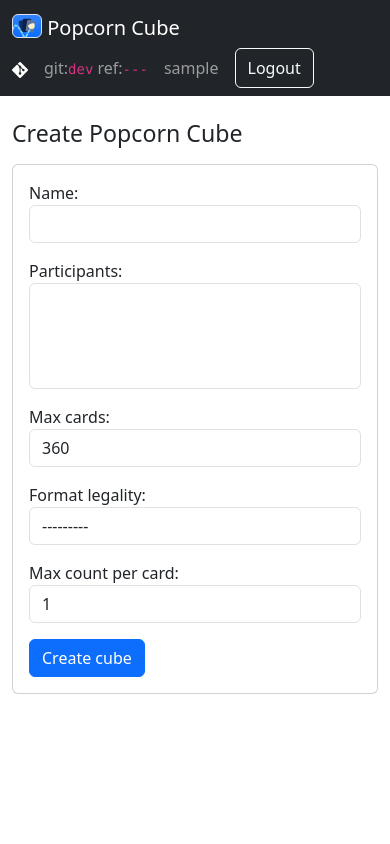
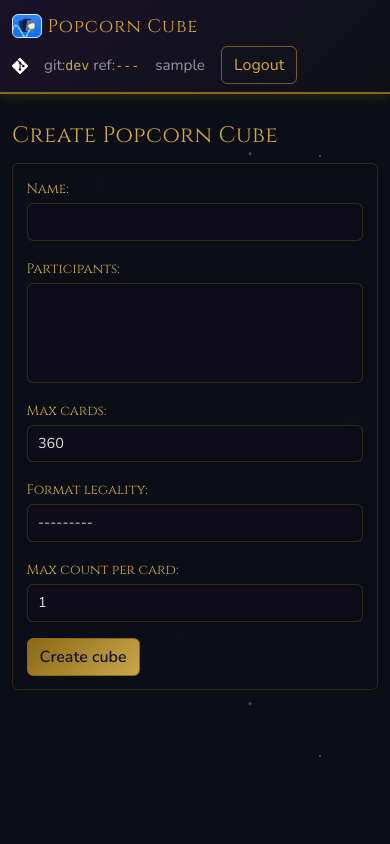
Before and after one commit to vtbassmatt/popcorn-cube, a Django app: page /cubes/new/ in a window 390 px wide. Run offline with Django 5.2, Linux system fonts and the light colour scheme; the visitor is signed in with stand-in values (Sample User, id 1); data comes from the database, SQL or seed files in the repository; lists and menus that the app fills with data are empty.

Commit message:
Add MTG dark theme, sky effects, and card image grids
- Add theme.css with dark mystical UI, Cinzel/Nunito fonts, star field backgrounds
- Add sky-effects.js with shooting stars and dragon canvas animations
- Convert 'previous round cards' section to responsive card image grid
- Add canvas element and sky effects script to base template
- Gitignore _static/ (collectstatic output)

```diff
--- /dev/null
+++ b/cubes/static/cubes/sky-effects.js
@@ -0,0 +1,210 @@
+// Shooting stars and dragon sky effects.
+(function () {
+  "use strict";
+
+  const canvas = document.getElementById("sky-effects");
+  if (!canvas) return;
+  const ctx = canvas.getContext("2d");
+
+  function resize() {
+    canvas.width = window.innerWidth;
+    canvas.height = window.innerHeight;
+  }
+  resize();
+  window.addEventListener("resize", resize);
+
+  // --- Shooting stars ---
+  const shootingStars = [];
+
+  function spawnShootingStar() {
+    const startX = Math.random() * canvas.width * 0.8;
+    const startY = Math.random() * canvas.height * 0.4;
+    shootingStars.push({
+      x: startX,
+      y: startY,
+      vx: 3 + Math.random() * 4,
+      vy: 1.5 + Math.random() * 2,
+      len: 30 + Math.random() * 60,
+      life: 1.0,
+      decay: 0.008 + Math.random() * 0.012,
+    });
+    // Next shooting star in 3-10 seconds
+    setTimeout(spawnShootingStar, 3000 + Math.random() * 7000);
+  }
+  // First one after 1-4s
+  setTimeout(spawnShootingStar, 1000 + Math.random() * 3000);
+
+  function drawShootingStar(s) {
+    const tailX = s.x - (s.vx / Math.sqrt(s.vx * s.vx + s.vy * s.vy)) * s.len;
+    const tailY = s.y - (s.vy / Math.sqrt(s.vx * s.vx + s.vy * s.vy)) * s.len;
+    const grad = ctx.createLinearGradient(tailX, tailY, s.x, s.y);
+    grad.addColorStop(0, "rgba(255,255,255,0)");
+    grad.addColorStop(1, `rgba(255,255,240,${s.life * 0.9})`);
+    ctx.strokeStyle = grad;
+    ctx.lineWidth = 1.5;
+    ctx.beginPath();
+    ctx.moveTo(tailX, tailY);
+    ctx.lineTo(s.x, s.y);
+    ctx.stroke();
+    // Bright head
+    ctx.fillStyle = `rgba(255,255,240,${s.life})`;
+    ctx.beginPath();
+    ctx.arc(s.x, s.y, 1.5, 0, Math.PI * 2);
+    ctx.fill();
+  }
+
+  // --- Dragon ---
+  let dragon = null;
+
+  // Dragon SVG path points (wing-flapping silhouette)
+  function drawDragon(d) {
+    ctx.save();
+    ctx.translate(d.x, d.y);
+    ctx.scale(d.dir, 1);
+    ctx.scale(d.size, d.size);
+    const wingPhase = Math.sin(d.wingT) * 0.4;
+
+    ctx.fillStyle = `rgba(100,15,15,${d.opacity})`;
+    ctx.strokeStyle = `rgba(60,5,5,${d.opacity})`;
+    ctx.lineWidth = 0.5;
+
+    // Body
+    ctx.beginPath();
+    ctx.ellipse(0, 0, 18, 5, 0, 0, Math.PI * 2);
+    ctx.fill();
+    ctx.stroke();
+
+    // Neck + head
+    ctx.beginPath();
+    ctx.moveTo(15, -2);
+    ctx.quadraticCurveTo(22, -6, 26, -4);
+    ctx.quadraticCurveTo(28, -3, 27, -1);
+    ctx.quadraticCurveTo(24, 0, 22, -1);
+    ctx.quadraticCurveTo(18, 0, 15, 2);
+    ctx.fill();
+    ctx.stroke();
+    // Eye
+    ctx.fillStyle = `rgba(255,180,0,${d.opacity})`;
+    ctx.beginPath();
+    ctx.arc(25, -3, 0.8, 0, Math.PI * 2);
+    ctx.fill();
+    // Horns
+    ctx.strokeStyle = `rgba(80,20,20,${d.opacity})`;
+    ctx.beginPath();
+    ctx.moveTo(25, -5);
+    ctx.lineTo(27, -8);
+    ctx.moveTo(23, -5);
+    ctx.lineTo(24, -8);
+    ctx.stroke();
+
+    // Tail
+    ctx.fillStyle = `rgba(100,15,15,${d.opacity})`;
+    ctx.strokeStyle = `rgba(60,5,5,${d.opacity})`;
+    ctx.beginPath();
+    ctx.moveTo(-16, 0);
+    ctx.quadraticCurveTo(-24, -2 + Math.sin(d.wingT * 0.7) * 2, -30, 1);
+    ctx.quadraticCurveTo(-32, 3, -30, 2);
+    ctx.quadraticCurveTo(-24, 2, -16, 2);
+    ctx.fill();
+    ctx.stroke();
+    // Tail spike
+    ctx.beginPath();
+    ctx.moveTo(-30, 1);
+    ctx.lineTo(-34, -1);
+    ctx.lineTo(-32, 3);
+    ctx.fill();
+
+    // Wings (flapping)
+    ctx.fillStyle = `rgba(90,10,10,${d.opacity * 0.8})`;
+    // Upper wing
+    ctx.beginPath();
+    ctx.moveTo(-5, -4);
+    ctx.quadraticCurveTo(-2, -14 + wingPhase * 15, 10, -12 + wingPhase * 18);
+    ctx.quadraticCurveTo(14, -10 + wingPhase * 14, 12, -5);
+    ctx.quadraticCurveTo(5, -4, -5, -4);
+    ctx.fill();
+    ctx.stroke();
+    // Wing membrane lines
+    ctx.strokeStyle = `rgba(60,5,5,${d.opacity * 0.5})`;
+    ctx.beginPath();
+    ctx.moveTo(0, -4);
+    ctx.quadraticCurveTo(2, -10 + wingPhase * 12, 6, -11 + wingPhase * 15);
+    ctx.moveTo(5, -4);
+    ctx.quadraticCurveTo(7, -9 + wingPhase * 11, 10, -10 + wingPhase * 14);
+    ctx.stroke();
+
+    // Legs
+    ctx.strokeStyle = `rgba(80,10,10,${d.opacity})`;
+    ctx.lineWidth = 1;
+    ctx.beginPath();
+    ctx.moveTo(-4, 4);
+    ctx.lineTo(-5, 9);
+    ctx.lineTo(-3, 9);
+    ctx.moveTo(4, 4);
+    ctx.lineTo(3, 9);
+    ctx.lineTo(5, 9);
+    ctx.stroke();
+
+    ctx.restore();
+  }
+
+  function spawnDragon() {
+    const fromLeft = Math.random() > 0.5;
+    dragon = {
+      x: fromLeft ? -80 : canvas.width + 80,
+      y: 40 + Math.random() * canvas.height * 0.25,
+      vx: (fromLeft ? 1 : -1) * (0.6 + Math.random() * 0.8),
+      dir: fromLeft ? 1 : -1,
+      wingT: 0,
+      size: 0.9 + Math.random() * 0.6,
+      opacity: 0,
+    };
+    // Next dragon in 45-120 seconds
+    setTimeout(spawnDragon, 45000 + Math.random() * 75000);
+  }
+  // First dragon after 15-40s
+  setTimeout(spawnDragon, 15000 + Math.random() * 25000);
+
+  // --- Animation loop ---
+  function frame() {
+    ctx.clearRect(0, 0, canvas.width, canvas.height);
+
+    // Shooting stars
+    for (let i = shootingStars.length - 1; i >= 0; i--) {
+      const s = shootingStars[i];
+      s.x += s.vx;
+      s.y += s.vy;
+      s.life -= s.decay;
+      if (s.life <= 0 || s.x > canvas.width || s.y > canvas.height) {
+        shootingStars.splice(i, 1);
+      } else {
+        drawShootingStar(s);
+      }
+    }
+
+    // Dragon
+    if (dragon) {
+      dragon.x += dragon.vx;
+      dragon.wingT += 0.08;
+      // Gentle sine wave path
+      dragon.y += Math.sin(dragon.wingT * 0.3) * 0.3;
+      // Fade in/out
+      const edgeDist = Math.min(
+        Math.abs(dragon.x),
+        Math.abs(canvas.width - dragon.x)
+      );
+      dragon.opacity = Math.min(0.55, edgeDist / 150);
+      if (
+        (dragon.vx > 0 && dragon.x > canvas.width + 100) ||
+        (dragon.vx < 0 && dragon.x < -100)
+      ) {
+        dragon = null;
+      } else {
+        drawDragon(dragon);
+      }
+    }
+
+    requestAnimationFrame(frame);
+  }
+  requestAnimationFrame(frame);
+})();
--- /dev/null
+++ b/cubes/static/cubes/theme.css
@@ -0,0 +1,245 @@
+/* --- MTG-themed dark/mystical UI --- */
+
+@import url('https://fonts.googleapis.com/css2?family=Cinzel:wght@400;600;700&family=Nunito:wght@400;500;600&display=swap');
+
+/* Stars background */
+html {
+  min-height: 100%;
+}
+
+body {
+  background: #0b0e17;
+  color: #e0ddd5;
+  font-family: 'Nunito', -apple-system, BlinkMacSystemFont, 'Segoe UI', sans-serif;
+  font-size: 0.95rem;
+  line-height: 1.5;
+  min-height: 100vh;
+  position: relative;
+  overflow-x: hidden;
+}
+
+/* Animated star layers */
+.stars, .stars-2, .stars-3 {
+  position: fixed;
+  top: 0; left: 0;
+  width: 100%; height: 100%;
+  pointer-events: none;
+  z-index: 0;
+}
+
+.stars {
+  background-image:
+    radial-gradient(1px 1px at  50px 120px, #fff, transparent),
+    radial-gradient(1px 1px at 180px  80px, #fff, transparent),
+    radial-gradient(1px 1px at 320px 200px, #fff, transparent),
+    radial-gradient(1px 1px at 450px  60px, #fff, transparent),
+    radial-gradient(1px 1px at 600px 180px, #fff, transparent),
+    radial-gradient(1px 1px at 120px 300px, #fff, transparent),
+    radial-gradient(1px 1px at 750px 280px, #fff, transparent),
+    radial-gradient(1px 1px at 280px 400px, #fff, transparent),
+    radial-gradient(1px 1px at 900px 100px, #fff, transparent),
+    radial-gradient(1px 1px at 1050px 350px, #fff, transparent),
+    radial-gradient(1px 1px at 200px 500px, #fff, transparent),
+    radial-gradient(1px 1px at 500px 450px, #fff, transparent),
+    radial-gradient(1px 1px at 700px 50px, #fff, transparent),
+    radial-gradient(1px 1px at 850px 420px, #fff, transparent),
+    radial-gradient(1px 1px at 1100px 200px, #fff, transparent);
+  background-size: 1200px 600px;
+  animation: drift 90s linear infinite;
+  opacity: 0.7;
+}
+
+.stars-2 {
+  background-image:
+    radial-gradient(1.5px 1.5px at 100px 250px, #cde, transparent),
+    radial-gradient(1.5px 1.5px at 400px 150px, #cde, transparent),
+    radial-gradient(1.5px 1.5px at 650px 320px, #eec, transparent),
+    radial-gradient(1.5px 1.5px at 800px 400px, #cde, transparent),
+    radial-gradient(1.5px 1.5px at 300px 50px,  #eec, transparent),
+    radial-gradient(1.5px 1.5px at 950px 250px, #cde, transparent),
+    radial-gradient(1.5px 1.5px at 150px 420px, #eec, transparent),
+    radial-gradient(1.5px 1.5px at 550px 100px, #cde, transparent);
+  background-size: 1100px 500px;
+  animation: drift 120s linear infinite reverse;
+  opacity: 0.5;
+}
+
+.stars-3 {
+  background-image:
+    radial-gradient(2px 2px at 250px 180px, #ffd, transparent),
+    radial-gradient(2px 2px at 700px 90px,  #ffd, transparent),
+    radial-gradient(2px 2px at 500px 350px, #ffd, transparent),
+    radial-gradient(2px 2px at 1000px 150px,#ffd, transparent),
+    radial-gradient(2px 2px at 350px 450px, #ffd, transparent);
+  background-size: 1300px 550px;
+  animation: twinkle 4s ease-in-out infinite alternate, drift 150s linear infinite;
+  opacity: 0.6;
+}
+
+@keyframes drift {
+  from { transform: translateY(0); }
+  to   { transform: translateY(-600px); }
+}
+
+@keyframes twinkle {
+  from { opacity: 0.3; }
+  to   { opacity: 0.8; }
+}
+
+/* Ensure content is above stars */
+.navbar, main, footer {
+  position: relative;
+  z-index: 1;
+}
+
+/* Navbar: deep purple/dark with gold accent */
+.navbar {
+  background: linear-gradient(135deg, #1a1228 0%, #0d1117 100%) !important;
+  border-bottom: 2px solid #8b6914;
+  box-shadow: 0 2px 12px rgba(139, 105, 20, 0.3);
+}
+
+.navbar-brand {
+  font-family: 'Cinzel', Georgia, 'Times New Roman', serif;
+  letter-spacing: 0.05em;
+  color: #d4a843 !important;
+  font-size: 1.15rem;
+}
+
+/* Cards & forms: translucent dark panels */
+.card {
+  background: rgba(20, 18, 30, 0.85);
+  border: 1px solid rgba(139, 105, 20, 0.3);
+  backdrop-filter: blur(6px);
+  color: #e0ddd5;
+}
+
+.card-body {
+  background: transparent;
+}
+
+.list-group-item {
+  background: rgba(20, 18, 30, 0.8);
+  border-color: rgba(139, 105, 20, 0.2);
+  color: #e0ddd5;
+  padding: 0.5rem 0.75rem;
+  font-size: 0.9rem;
+}
+
+.list-group-item.active,
+.list-group-item-action:hover {
+  background: rgba(139, 105, 20, 0.3) !important;
+  border-color: rgba(139, 105, 20, 0.5);
+  color: #ffeab5;
+}
+
+/* Headings */
+h1, h2, h3, .h1, .h2, .h3, .h4, .h5 {
+  font-family: 'Cinzel', Georgia, 'Times New Roman', serif;
+  color: #d4a843;
+  letter-spacing: 0.02em;
+}
+
+.h3, h3 { font-size: 1.4rem; }
+.h5, h5 { font-size: 1rem; }
+
+/* Tighter spacing */
+.mb-4 { margin-bottom: 1.25rem !important; }
+.mb-3 { margin-bottom: 0.85rem !important; }
+.mt-3 { margin-top: 0.85rem !important; }
+.g-3 { gap: 0.75rem !important; }
+.card-body { padding: 0.85rem; }
+
+main.container { max-width: 960px; padding-top: 0.5rem; }
+
+/* Links */
+a {
+  color: #c9a84c;
+}
+a:hover {
+  color: #ffeab5;
+}
+
+/* Buttons: gold accent */
+.btn-primary {
+  background: linear-gradient(135deg, #8b6914, #c9a84c);
+  border-color: #8b6914;
+  color: #1a1228;
+  font-weight: 600;
+}
+.btn-primary:hover {
+  background: linear-gradient(135deg, #a07a1a, #dbb85c);
+  border-color: #a07a1a;
+  color: #1a1228;
+}
+
+.btn-success {
+  background: linear-gradient(135deg, #2d6a30, #4a9e4e);
+  border-color: #2d6a30;
+}
+
+.btn-outline-secondary {
+  border-color: rgba(139, 105, 20, 0.5);
+  color: #c9a84c;
+}
+.btn-outline-secondary:hover {
+  background: rgba(139, 105, 20, 0.2);
+  border-color: #c9a84c;
+  color: #ffeab5;
+}
+
+.btn-outline-light {
+  border-color: rgba(212, 168, 67, 0.5);
+  color: #d4a843;
+}
+.btn-outline-light:hover {
+  background: rgba(212, 168, 67, 0.15);
+  color: #ffeab5;
+}
+
+/* Form inputs: dark with gold focus */
+.form-control {
+  background: rgba(15, 13, 25, 0.9);
+  border: 1px solid rgba(139, 105, 20, 0.3);
+  color: #e0ddd5;
+  font-size: 0.9rem;
+  padding: 0.45rem 0.65rem;
+}
+.form-control:focus {
+  background: rgba(15, 13, 25, 0.95);
+  border-color: #c9a84c;
+  box-shadow: 0 0 0 0.2rem rgba(201, 168, 76, 0.25);
+  color: #e0ddd5;
+}
+
+label {
+  font-family: 'Cinzel', Georgia, serif;
+  font-size: 0.85rem;
+  color: #c9a84c;
+  margin-bottom: 0.2rem;
+}
+
+.form-text {
+  font-size: 0.8rem;
+}
+
+/* Alerts */
+.alert-success { background: rgba(45, 106, 48, 0.3); border-color: #2d6a30; color: #a8d5a9; }
+.alert-info    { background: rgba(30, 60, 110, 0.3); border-color: #1e3c6e; color: #a8c4e0; }
+.alert-danger,
+.alert-error   { background: rgba(120, 30, 30, 0.3); border-color: #781e1e; color: #e0a8a8; }
+
+/* Text utilities */
+.text-muted { color: #8a8575 !important; }
+code { color: #c9a84c; }
+
+/* Table */
+.table { color: #e0ddd5; }
+.table-bordered { border-color: rgba(139, 105, 20, 0.2); }
+.table-light, .table thead th { background: rgba(30, 25, 45, 0.9) !important; color: #d4a843; border-color: rgba(139, 105, 20, 0.3); }
+.table td { border-color: rgba(139, 105, 20, 0.15); }
+
+/* Scrollbar */
+::-webkit-scrollbar { width: 8px; }
+::-webkit-scrollbar-track { background: #0b0e17; }
+::-webkit-scrollbar-thumb { background: #8b6914; border-radius: 4px; }
--- a/cubes/templates/cubes/base.html
+++ b/cubes/templates/cubes/base.html
@@ -7,9 +7,15 @@
     <title>Popcorn Cube</title>
     <link rel="icon" type="image/svg+xml" href="{% static 'cubes/popcorn-card-fan.svg' %}">
     <link href="https://cdn.jsdelivr.net/npm/bootstrap@5.3.3/dist/css/bootstrap.min.css" rel="stylesheet">
+    <link rel="stylesheet" href="{% static 'cubes/theme.css' %}">
   </head>
   <body>
-    <nav class="navbar navbar-expand-lg navbar-dark bg-dark mb-4">
+    <div class="stars"></div>
+    <div class="stars-2"></div>
+    <div class="stars-3"></div>
+    <canvas id="sky-effects" style="position:fixed;top:0;left:0;width:100%;height:100%;pointer-events:none;z-index:0;"></canvas>
+
+    <nav class="navbar navbar-expand-lg navbar-dark mb-4">
       <div class="container-fluid">
         <a class="navbar-brand" href="{% url 'cube-list' %}">
           <img src="{% static 'cubes/popcorn-card-fan.svg' %}" alt="" width="30" height="24"
@@ -38,5 +44,7 @@
       {% endfor %}
       {% block content %}{% endblock %}
     </main>
+
+    <script src="{% static 'cubes/sky-effects.js' %}"></script>
   </body>
 </html>
```
Also changed, not shown: cubes/templates/cubes/cube_detail.html (+16 -8 lines), 1 other file.
